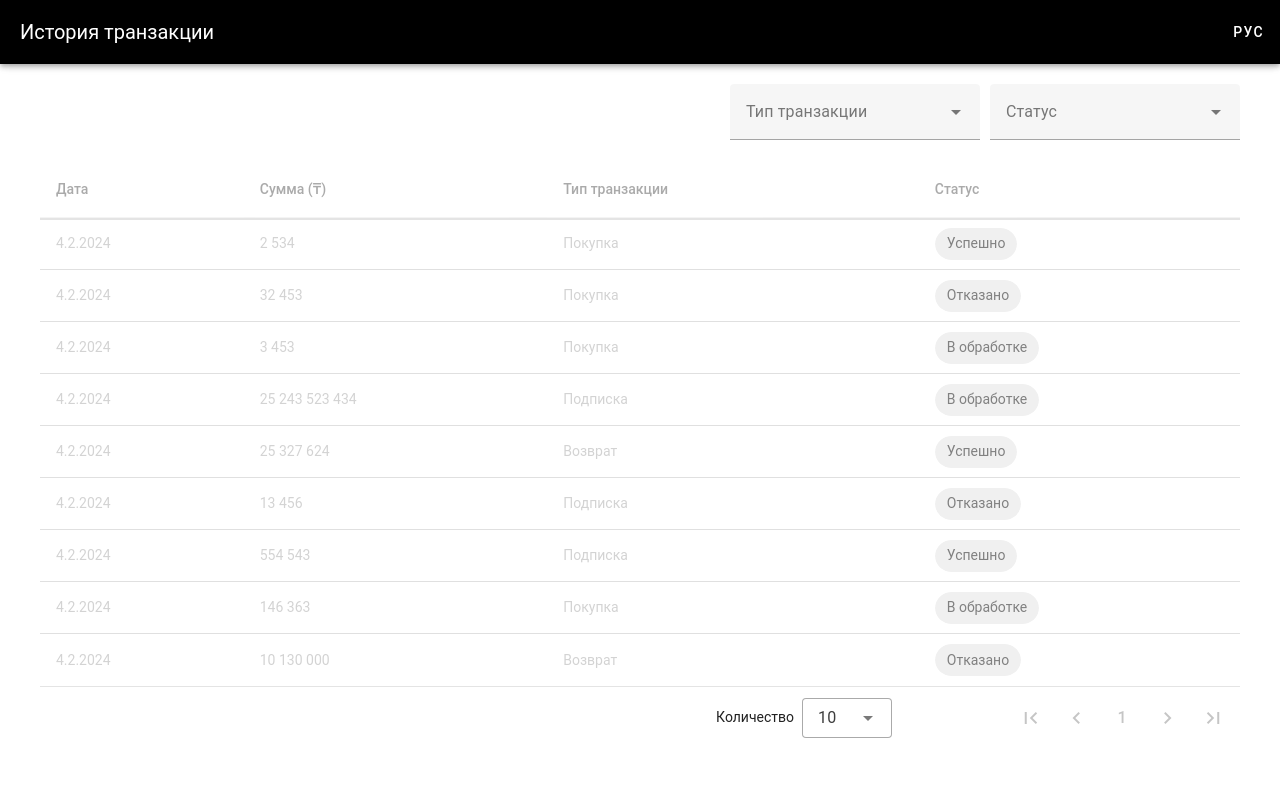
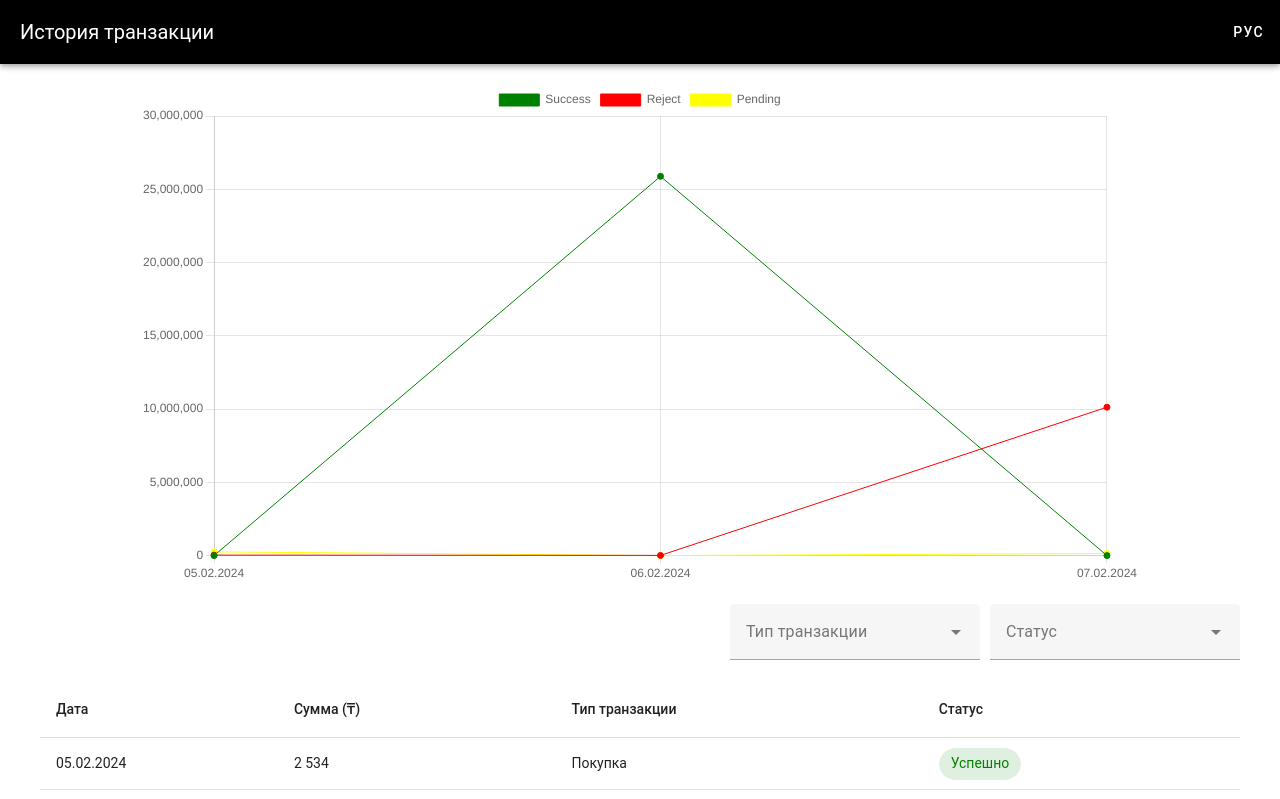
Before and after one commit to lewis2101/onevision, a Vue app: page /ru in a window 1280 px wide. Shown: the top 799 px of the page. Built offline with nearby package versions, Linux system fonts and the light colour scheme.

Commit message:
added grafic

```diff
--- a/components.d.ts
+++ b/components.d.ts
@@ -7,6 +7,7 @@ export {}
 
 declare module 'vue' {
   export interface GlobalComponents {
+    BaseGrafic: typeof import('./src/components/base-grafic.vue')['default']
     BaseHeader: typeof import('./src/components/base-header.vue')['default']
     BaseLayout: typeof import('./src/components/base-layout.vue')['default']
     BaseTable: typeof import('./src/components/base-table.vue')['default']
--- a/package.json
+++ b/package.json
@@ -8,6 +8,7 @@
   },
   "dependencies": {
     "@mdi/font": "7.0.96",
+    "chart.js": "^4.4.2",
     "js-levenshtein": "^1.1.6",
     "roboto-fontface": "*",
     "string-similarity": "^4.0.4",
--- /dev/null
+++ b/src/components/base-grafic.vue
@@ -0,0 +1,114 @@
+<template>
+  <div class="container">
+    <canvas id="myChart"></canvas>
+  </div>
+</template>
+
+<script setup lang="ts">
+import Chart from 'chart.js/auto'
+import {computed, onMounted, ref, watch} from "vue";
+import {IItem, IStatus} from "@/types/table";
+
+const props = defineProps<{
+  items: IItem[]
+}>()
+
+const chart = ref<any>(null)
+
+const getItems = computed(() => {
+  return props.items
+})
+
+const labels = computed(() => {
+  const uniqueDates = new Set();
+  getItems.value.forEach(item => {
+    uniqueDates.add(item.date);
+  });
+  return Array.from(uniqueDates);
+})
+
+const calculateSum = (items: IItem[], status: IStatus) => {
+  if (items.length === 0) return []
+
+  const calculatedArray = JSON.parse(JSON.stringify(labels.value))
+  calculatedArray.fill(0)
+
+  labels.value.forEach((i, idx) => {
+    items.forEach(j => {
+      if (i === j.date && j.status === status) calculatedArray[idx] += Number(j.sum)
+    })
+  })
+  return calculatedArray
+}
+
+const successItems = computed(() => {
+  if (getItems.value.length === 0) return []
+  return calculateSum(getItems.value, 'success')
+})
+
+const pendingItems = computed(() => {
+  if (getItems.value.length === 0) return []
+  return calculateSum(getItems.value, 'pending')
+})
+
+const rejectItems = computed(() => {
+  if (getItems.value.length === 0) return []
+  return calculateSum(getItems.value, 'reject')
+})
+
+const dataChart = computed(() => (
+    {
+      labels: labels.value,
+      datasets: [
+        {
+          label: 'Success',
+          data: successItems.value,
+          backgroundColor: 'green',
+          borderWidth: 1,
+          borderColor: 'green'
+        },
+        {
+          label: 'Reject',
+          data: rejectItems.value,
+          backgroundColor: 'red',
+          borderWidth: 1,
+          borderColor: 'red'
+        },
+        {
+          label: 'Pending',
+          data: pendingItems.value,
+          backgroundColor: 'yellow',
+          borderWidth: 1,
+          borderColor: 'yellow'
+        }
+      ],
+    }
+))
+
+const draw = () => {
+  const myChart = document.getElementById('myChart') as HTMLCanvasElement
+  if (!myChart) return
+  const ctx = myChart.getContext('2d')
+
+  chart.value = new Chart(
+      ctx,
+      {
+        type: 'line',
+        data: dataChart.value
+      }
+  )
+}
+
+onMounted(() => {
+  draw()
+})
+
+</script>
+
+<style lang="scss" scoped>
+.container {
+  max-width: 1000px;
+  width: 100%;
+  margin: 0 auto;
+}
+</style>
--- a/src/components/base-layout.vue
+++ b/src/components/base-layout.vue
@@ -2,7 +2,7 @@
   <v-app>
     <v-main>
       <slot name="header"/>
-      <div style="padding: 0 20px;">
+      <div style="padding: 20px;">
         <slot/>
       </div>
     </v-main>
--- a/src/views/Main.vue
+++ b/src/views/Main.vue
@@ -3,6 +3,7 @@
     <template #header>
       <base-header/>
     </template>
+    <base-grafic ref="grafic" :items="sortedItems"/>
     <div class="filter">
       <v-select
         style="max-width: 250px; width: 100%;"
@@ -43,13 +44,16 @@ import {formatDate} from "@/helpers";
 import {useI18n} from "vue-i18n";
 import {computed, ref, watch} from "vue";
 import {IItem, IStatus, IType} from "@/types/table";
+import BaseGrafic from "@/components/base-grafic.vue";
 
 const {t} = useI18n()
+
+const grafic = ref<any>()
 
 const typeTransactionFilter = ref<IType | null>(null)
 const statusFilter = ref<IStatus | null>(null)
 
-const loading = ref(true)
+const loading = ref(false)
 
 const listType = computed(() => (
   [
@@ -112,63 +116,63 @@ const headers = computed(() => (
 
 const items: IItem[] = [
   {
-    date: formatDate(new Date().toString()),
+    date: '05.02.2024',
     sum: '2534',
     type: 'buy',
     status: 'success',
     id: Date.now().toString()
   },
   {
-    date: formatDate(new Date().toString()),
+    date: '05.02.2024',
     sum: '32453',
     type: 'buy',
     status: 'reject',
     id: Date.now().toString()
   },
   {
-    date: formatDate(new Date().toString()),
+    date: '05.02.2024',
     sum: '3453',
     type: 'buy',
     status: 'pending',
     id: Date.now().toString()
   },
   {
-    date: formatDate(new Date().toString()),
-    sum: '25243523434',
+    date: '05.02.2024',
+    sum: '252437',
     type: 'subscribe',
     status: 'pending',
     id: Date.now().toString()
   },
   {
-    date: formatDate(new Date().toString()),
+    date: '06.02.2024',
     sum: '25327624',
     type: 'comeback',
     status: 'success',
     id: Date.now().toString()
   },
   {
-    date: formatDate(new Date().toString()),
+    date: '06.02.2024',
     sum: '13456',
     type: 'subscribe',
     status: 'reject',
     id: Date.now().toString()
   },
   {
-    date: formatDate(new Date().toString()),
+    date: '06.02.2024',
     sum: '554543',
     type: 'subscribe',
     status: 'success',
     id: Date.now().toString()
   },
   {
-    date: formatDate(new Date().toString()),
+    date: '07.02.2024',
     sum: '146363',
     type: 'buy',
     status: 'pending',
     id: Date.now().toString()
   },
   {
-    date: formatDate(new Date().toString()),
+    date: '07.02.2024',
     sum: '10130000',
     type: 'comeback',
     status: 'reject',
```
Also changed, not shown: 1 other file (tests, documents, lock files or other folders).
